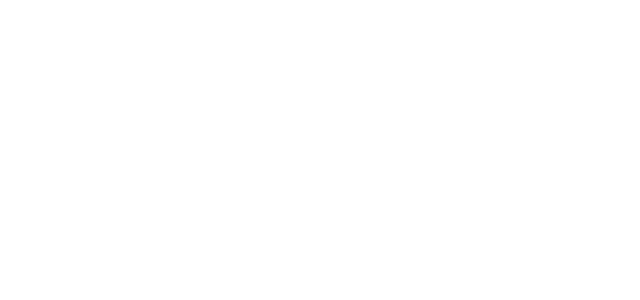
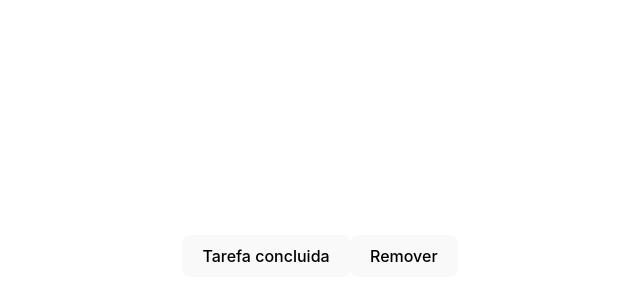
Before and after one commit to GrazielaGuimaraes/To-Do_List_React_CursoSenai, a React (Vite) app: page / in a window 1280 px wide. Shown: the part 144-444 px from the top of the page, without its empty margins (320-960 px from the left). Built offline with nearby package versions, Linux system fonts and the light colour scheme.

Commit message:
função remover

```diff
--- a/src/App.jsx
+++ b/src/App.jsx
@@ -16,6 +16,15 @@
     {id: 2, texto: "Comprar pneus novos", concluida:true}
   ])
 
+
+  function removerTarefa(tarefa){
+
+    tarefas.map(tarefa => {
+      tarefa.pop()
+    })
+
+  }
+
   function criarTarefa(texto){
 
     let novaLista = [...lista]
@@ -25,24 +34,13 @@
       concluida: false //inicia com false no checkbox
     })
 
-    tarefas.map(tarefa => {
-      <ListItem/>
-    })
-
-
-
-
-
-
-
-
 
 
   }
 
   return (
     <div className="App">
-
+     <ListItem removerTarefa={removerTarefa}/>
     </div>
   )
 }
--- a/src/components/ListItem.jsx
+++ b/src/components/ListItem.jsx
@@ -1,7 +1,7 @@
 import { useState } from "react"
 
 
-function ListItem({tarefa}){
+function ListItem({tarefa, removerTarefa}){
 
     const [tarefaConcluida, setTarefaConcluida] = useState(tarefa)
 
@@ -15,6 +15,7 @@
 
             <button onClick={finalizarTarefa}>Tarefa concluida</button>
 
+            <button onClick={removerTarefa}>Remover</button>
         </div>
     )
 }
```
